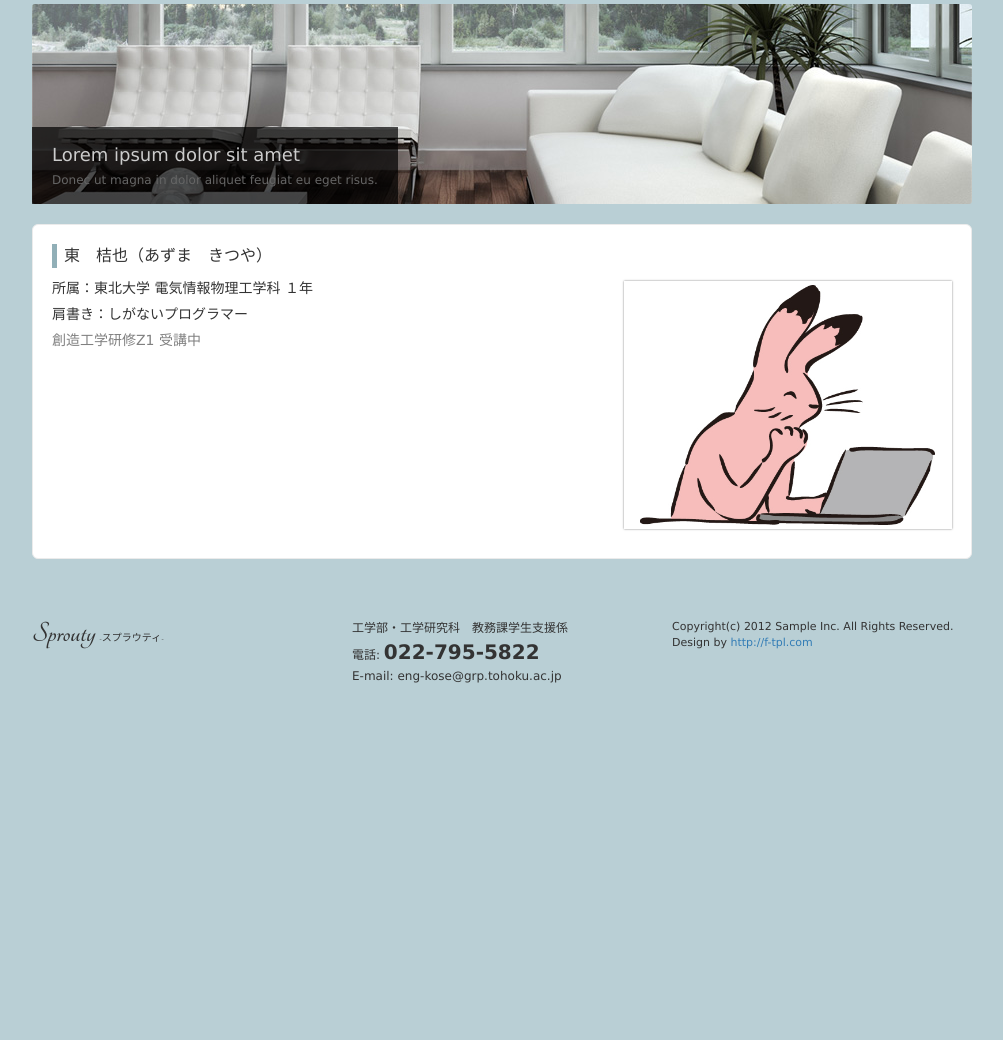
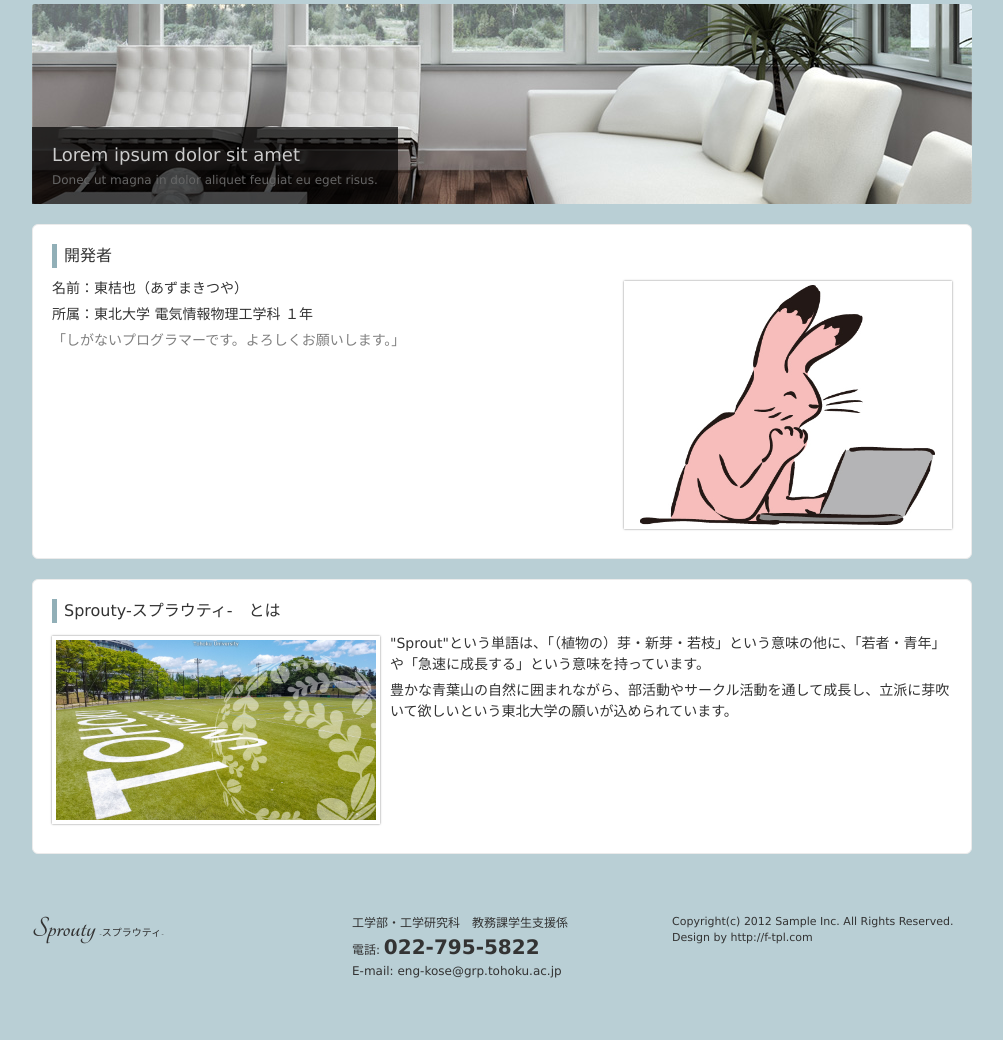
Before and after one commit to Kitsuya0828/BookingBears, a PHP site: page /developers.html in a window 1280 px wide. Shown: the part 142-1182 px from the top of the page, without its empty margins (138-1141 px from the left). Before the commit the page ends 825 px from the top, so only its background shows below. Run offline with PHP 8.4, Linux system fonts and the light colour scheme.

Commit message:
make it better

```diff
--- a/developers.html
+++ b/developers.html
@@ -54,15 +54,23 @@
 		<!-- / サブ画像 -->
 
 		<section class="content">
-			<h3 class="heading">東　桔也（あずま　きつや）</h3>
+			<h3 class="heading">開発者</h3>
 			<article>
 				<img src="images/selfie.jpg" width="320" height="240" alt="" class="alignright frame">
+				<p>名前：東桔也（あずまきつや）</p>
 				<p>所属：東北大学 電気情報物理工学科 １年</p>
-				<p>肩書き：しがないプログラマー</p>
-				<p style="color: grey;">創造工学研修Z1 受講中</p>
+				<p style="color: grey;">「しがないプログラマーです。よろしくお願いします。」</p>
 			</article>
 		</section>
 
+		<section class="content">
+			<h3 class="heading">Sprouty-スプラウティ-　とは</h3>
+			<article>
+				<img src="images/ground.jpg" width="320" height="240" alt="" class="alignleft frame">
+				<p>"Sprout"という単語は、「（植物の）芽・新芽・若枝」という意味の他に、「若者・青年」や「急速に成長する」という意味を持っています。</p>
+				<p>豊かな青葉山の自然に囲まれながら、部活動やサークル活動を通して成長し、立派に芽吹いて欲しいという東北大学の願いが込められています。</p>
+			</article>
+		</section>
 	</section>
 	<!-- / コンテンツ -->
 
--- a/index.html
+++ b/index.html
@@ -54,7 +54,7 @@
 		<h3 class="heading">学生支援係からの重要なお知らせ</h3>
 		<article>
 			<iframe src="https://docs.google.com/document/d/e/2PACX-1vQDkrevyctVCDZ92ZpURnOeJ5CjlUJOLjUllQPT-Au66n0AIJe9uexb76_lWHBOCOqVtBAV_ssNO69Y/pub?embedded=true" width="100%"></iframe>
-			<!-- <ul>
+			<ul>
 				<hr>
 				<div>
 					<p>2020/12/13 0:51</p>
@@ -65,7 +65,7 @@
 					<a href="index.html">1月よりサービスを開始します</a>
 				</div>
 				<hr>
-			</ul> -->
+			</ul>
 		</article>
 	</section>
 
--- a/style.css
+++ b/style.css
@@ -375,6 +375,9 @@ font-size:20px;
 font-weight:bold;
 }
 
+#footer a{
+	color:#333;
+}
 
 #footer a[href="index.html"]{
 	color:#333;
```
